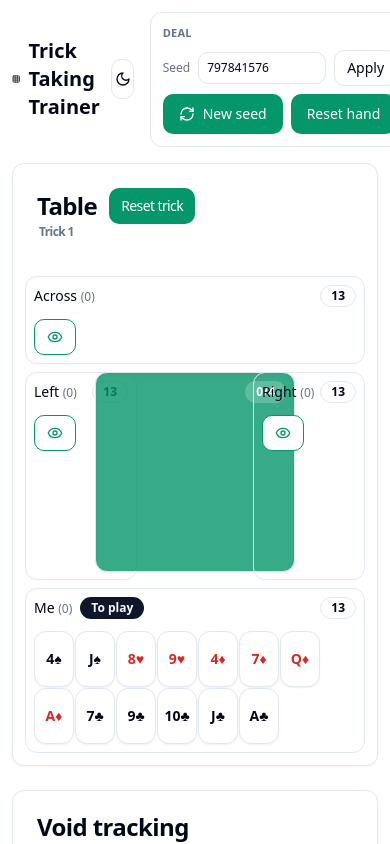
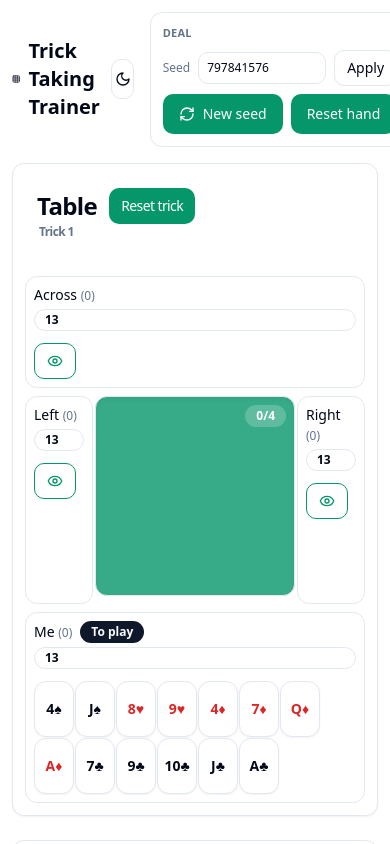
Before and after one commit to gsingh93/trick-taking-trainer, a React (Vite) app: page / in a window 390 px wide. Shown: the top 844 px of the page. Built offline with nearby package versions, Linux system fonts and the light colour scheme; the HTML template or start-up script is replaced by a standard one.

Commit message:
Reveal cards in single column on mobile and improve spacing

```diff
--- a/src/App.tsx
+++ b/src/App.tsx
@@ -415,7 +415,7 @@ function HandCol({
   const gridAlign = align === "end" ? "justify-items-end" : "justify-items-start";
   return (
     <div className={"mt-3 flex " + (align === "end" ? "justify-end" : "justify-start")}>
-      <div className={"grid grid-cols-2 gap-0 " + gridAlign}>
+      <div className={"grid grid-cols-1 gap-0 sm:grid-cols-2 " + gridAlign}>
         {sortHand(hand, suitOrder, sortAscending).map((c) => (
           <div key={c.id} className="relative h-10 w-14 overflow-visible">
             <div className="absolute left-1/2 top-1/2 -translate-x-1/2 -translate-y-1/2">
@@ -1045,10 +1045,10 @@ export default function App() {
               </CardTitle>
             </CardHeader>
             <CardContent className="p-3 sm:p-6">
-              <div className="grid grid-cols-3 grid-rows-[auto_1fr_auto] gap-x-0.5 gap-y-2 sm:gap-3">
+              <div className="grid grid-cols-[minmax(0,0.7fr)_auto_minmax(0,0.7fr)] grid-rows-[auto_1fr_auto] gap-x-0.5 gap-y-2 sm:grid-cols-3 sm:gap-3">
                 {/* Across spans full width */}
                 <div className="col-span-3 rounded-xl border p-2 sm:p-3">
-                  <div className="flex items-center justify-between">
+                  <div className="flex flex-col gap-1 sm:flex-row sm:items-center sm:justify-between">
                     <div className="flex items-center gap-2 text-sm font-medium">
                       <span>
                         Across <span className="text-xs text-muted-foreground">({tricksWon.Across})</span>
@@ -1090,7 +1090,7 @@ export default function App() {
                     "row-span-2 rounded-xl border p-2 sm:p-3 " + (shownHands.Left ? "min-h-[400px]" : "")
                   }
                 >
-                  <div className="flex items-center justify-between">
+                  <div className="flex flex-col gap-1 sm:flex-row sm:items-center sm:justify-between">
                     <div className="flex items-center gap-2 text-sm font-medium">
                       <span>
                         Left <span className="text-xs text-muted-foreground">({tricksWon.Left})</span>
@@ -1207,7 +1207,7 @@ export default function App() {
                     "row-span-2 rounded-xl border p-2 sm:p-3 " + (shownHands.Right ? "min-h-[400px]" : "")
                   }
                 >
-                  <div className="flex items-center justify-between">
+                  <div className="flex flex-col gap-1 sm:flex-row sm:items-center sm:justify-between">
                     <div className="flex items-center gap-2 text-sm font-medium">
                       <span>
                         Right <span className="text-xs text-muted-foreground">({tricksWon.Right})</span>
@@ -1247,7 +1247,7 @@ export default function App() {
 
                 {/* Me spans full width */}
                 <div className="col-span-3 rounded-xl border p-2 sm:p-3">
-                  <div className="flex items-center justify-between">
+                  <div className="flex flex-col gap-1 sm:flex-row sm:items-center sm:justify-between">
                     <div className="flex items-center gap-2 text-sm font-medium">
                       <span>
                         Me <span className="text-xs text-muted-foreground">({tricksWon.Me})</span>
```
